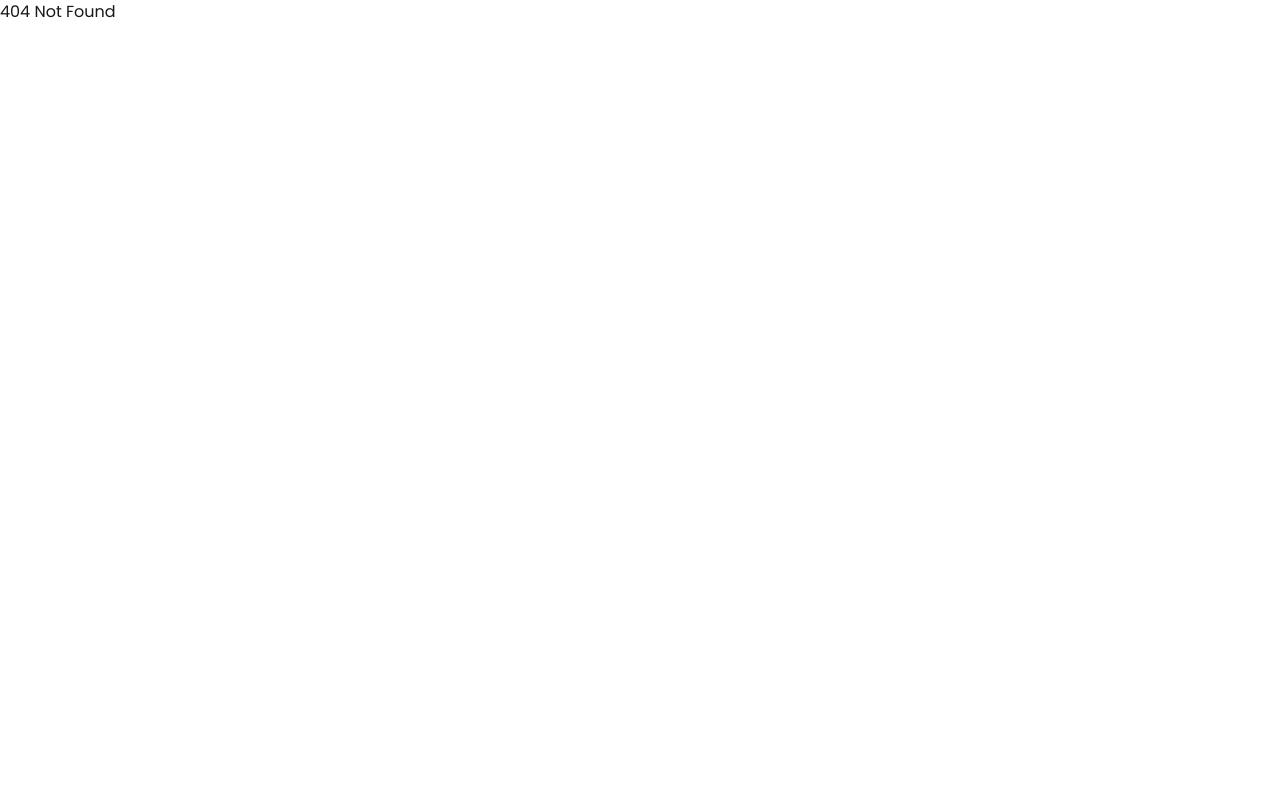
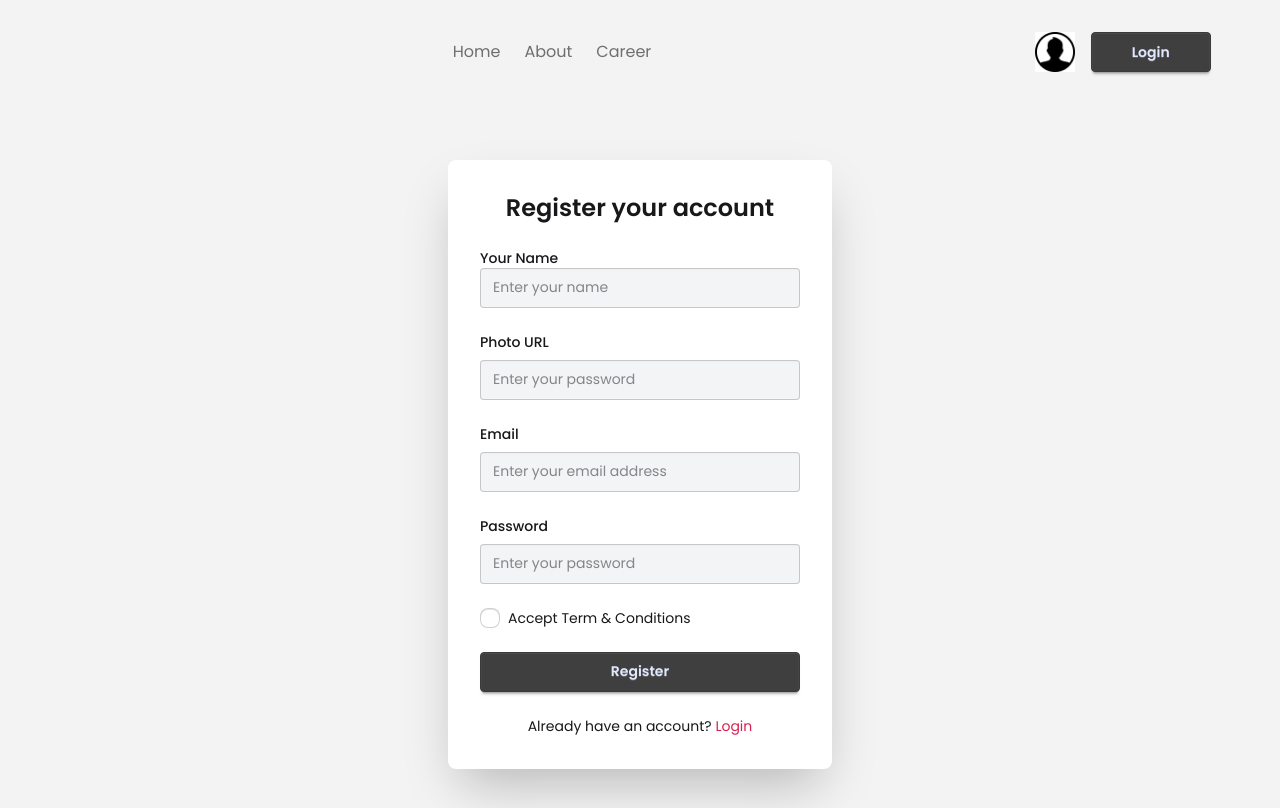
Before and after one commit to abdurrahman-akash/Dragon-News-Portal, a React (Vite) app: page /auth/register in a window 1280 px wide. Before the commit this address had no page. Built offline with nearby package versions, Linux system fonts and the light colour scheme.

Commit message:
feat: implement authlayout and authprovider with Google login

```diff
--- a/package.json
+++ b/package.json
@@ -12,6 +12,7 @@
   "dependencies": {
     "@tailwindcss/vite": "^4.1.13",
     "date-fns": "^4.1.0",
+    "firebase": "^12.3.0",
     "react": "^19.1.1",
     "react-dom": "^19.1.1",
     "react-fast-marquee": "^1.6.5",
--- a/src/components/Navbar.jsx
+++ b/src/components/Navbar.jsx
@@ -1,5 +1,5 @@
 import user from '../assets/user.png'
-import { NavLink } from 'react-router-dom';
+import { Link, NavLink } from 'react-router-dom';
 
 const Navbar = () => {
   return (
@@ -30,7 +30,7 @@ const Navbar = () => {
       {/* Login Section */}
       <div className='flex gap-2 sm:gap-4 items-center login-btn'>
         <img className="w-8 h-8 sm:w-10 sm:h-10" src={user} alt="User Avatar" />
-        <button className='btn btn-primary text-xs sm:text-sm px-4 sm:px-10'>Login</button>
+        <Link to="/auth/login" className='btn btn-primary text-xs sm:text-sm px-4 sm:px-10'>Login</Link>
       </div>
     </div>
   )
--- a/src/components/SocialLogin.jsx
+++ b/src/components/SocialLogin.jsx
@@ -1,17 +1,39 @@
 import { FcGoogle } from "react-icons/fc";
 import { FaGithub } from "react-icons/fa";
+import { GoogleAuthProvider } from "firebase/auth";
+import AuthContext from "../contexts/AuthContext";
+import { useContext } from "react";
 
 const SocialLogin = () => {
-    return (
-      <div className="mb-6">
-        <h2 className="font-bold mb-4 text-lg sm:text-xl">Login with</h2>
+  const googleProvider = new GoogleAuthProvider();
+  const { socialSignIn } = useContext(AuthContext);
+  const handleGoogleSignIn = (e) => {
+    e.preventDefault();
+    // Handle Google sign-in logic here
+    socialSignIn(googleProvider)
+      .then(result => {
+        const user = result.user;
+        console.log(user);
+      })
+      .catch(error => {
+        console.error("Error during Google sign-in:", error);
+      });
+  };
+
+  const handleGithubSignIn = (e) => {
+    e.preventDefault();
+    // Handle Github sign-in logic here
+  };
+  return (
+    <div className="mb-6">
+      <h2 className="font-bold mb-4 text-lg sm:text-xl">Login with</h2>
         <div className="space-y-3">
-            <button className="btn btn-info btn-outline w-full text-xs sm:text-sm">
+            <button onClick={handleGoogleSignIn} className="btn btn-info btn-outline w-full text-xs sm:text-sm">
                 <FcGoogle size={20} className="sm:w-6 sm:h-6" />
                 <span className="hidden sm:inline">Login with Google</span>
                 <span className="sm:hidden">Google</span>
             </button>
-            <button className="btn btn-primary btn-outline w-full text-xs sm:text-sm">
+            <button onClick={handleGithubSignIn} className="btn btn-primary btn-outline w-full text-xs sm:text-sm">
                 <FaGithub size={20} className="sm:w-6 sm:h-6" />
                 <span className="hidden sm:inline">Login with Github</span>
                 <span className="sm:hidden">Github</span>
--- /dev/null
+++ b/src/contexts/AuthContext.jsx
@@ -0,0 +1,5 @@
+import { createContext } from "react";
+
+const AuthContext = createContext(null);
+
+export default AuthContext;
--- /dev/null
+++ b/src/firebase/firebase.config.js
@@ -0,0 +1,21 @@
+// Import the functions you need from the SDKs you need
+import { initializeApp } from "firebase/app";
+import { getAuth } from "firebase/auth";
+// TODO: Add SDKs for Firebase products that you want to use
+// https://firebase.google.com/docs/web/setup#available-libraries
+
+// Your web app's Firebase configuration
+// For Firebase JS SDK v7.20.0 and later, measurementId is optional
+const firebaseConfig = {
+  apiKey: "AIzaSyC8QuRc67IxDnMt8Vne2k569wYijmo3reg",
+  authDomain: "auth-project-763e1.firebaseapp.com",
+  projectId: "auth-project-763e1",
+  storageBucket: "auth-project-763e1.firebasestorage.app",
+  messagingSenderId: "1045008172364",
+  appId: "1:1045008172364:web:b734f1c8187b500c5c3be9",
+  measurementId: "G-HQYLSC7NDX"
+};
+
+// Initialize Firebase
+export const app = initializeApp(firebaseConfig);
+export const auth = getAuth(app);
--- /dev/null
+++ b/src/layouts/AuthLayout.jsx
@@ -0,0 +1,18 @@
+import Navbar from "../components/Navbar";
+import { Outlet } from "react-router-dom";
+
+const AuthLayout = () => {
+  return (
+    <div className="min-h-screen bg-base-200">
+      <header className="w-11/12 mx-auto py-4">
+        {/* Navbar */}
+          <Navbar />
+      </header>
+      <main className="w-11/12 mx-auto py-6">
+        <Outlet />
+      </main>
+    </div>
+  )
+}
+
+export default AuthLayout;
--- a/src/layouts/HomeLayout.jsx
+++ b/src/layouts/HomeLayout.jsx
@@ -19,7 +19,7 @@ const HomeLayout = () => {
       </header>
         <main className="grid grid-cols-1 md:grid-cols-4 lg:grid-cols-12 gap-4 w-11/12 max-w-7xl mx-auto my-3 px-2 sm:px-4">
             {/* Left Aside - Hidden on mobile, full width on tablet, 3 cols on desktop */}
-            <aside className="hidden md:block md:col-span-1 lg:col-span-3 order-1 md:order-1 sticky">
+            <aside className="hidden md:block md:col-span-1 lg:col-span-3 order-1 md:order-1 sticky top-0 h-fit">
               <LeftAside />
             </aside>
 
@@ -29,7 +29,7 @@ const HomeLayout = () => {
             </section>
 
             {/* Right Aside - Full width on mobile, 1 col on tablet, 3 cols on desktop */}
-            <aside className="col-span-1 md:col-span-1 lg:col-span-3 order-3 md:order-3 sticky">
+            <aside className="col-span-1 md:col-span-1 lg:col-span-3 order-3 md:order-3 sticky top-0 max-h-screen overflow-y-auto scrollbar-hide">
               <RightAside />
             </aside>
         </main>
--- a/src/main.jsx
+++ b/src/main.jsx
@@ -3,9 +3,12 @@ import { createRoot } from 'react-dom/client'
 import './index.css'
 import { RouterProvider } from 'react-router-dom'
 import router from './routes/router.jsx'
+import AuthProvider from './providers/AuthProvider.jsx'
 
 createRoot(document.getElementById('root')).render(
   <StrictMode>
-    <RouterProvider router={router} />
+    <AuthProvider>
+      <RouterProvider router={router} />
+    </AuthProvider>
   </StrictMode>,
 )
--- /dev/null
+++ b/src/pages/Login.jsx
@@ -0,0 +1,62 @@
+import { useState } from 'react';
+
+const Login = () => {
+  const [error, setError] = useState(false);
+
+  const handleSubmit = (e) => {
+    e.preventDefault();
+    const form = e.target;
+    const email = form.email.value;
+    const password = form.password.value;
+    console.log(email, password);
+    setError(true);
+  }
+
+  return (
+    <div className='flex items-center justify-center min-h-[80vh] px-4'>
+      <div className='card bg-base-100 w-full max-w-sm shrink-0 shadow-2xl p-6 sm:p-8'>
+        <h2 className='font-semibold text-2xl text-center'>Login Your Account</h2>
+        <form onSubmit={handleSubmit} className='card-body p-0 mt-4'>
+          <fieldset className='fieldset flex flex-col gap-4'>
+            {/* email */}
+            <label className='block text-sm font-medium'>Email</label>
+            <input
+              type="email"
+              name="email"
+              placeholder="Enter Your Email"
+              className="input input-bordered w-full bg-gray-100"
+              required />
+
+            {/* password */}
+            <label className='block text-sm font-medium'>Password</label>
+            <input
+              type="password"
+              name="password"
+              placeholder="Enter Your Password"
+              className="input input-bordered w-full bg-gray-100"
+              required />
+
+              <div>
+                <a href="#" className='link link-hover'>Forgot Password?</a>
+              </div>
+
+              {error && (
+                <div className='mt-4 text-red-500'>
+                  Invalid email or password
+                </div>
+              )}
+
+              <button type="submit" className='btn btn-primary mt-4'>Login</button>
+
+              <div className='mt-4 text-center'>
+                <span>Don't have an account? </span>
+                <a href="/auth/register" className='text-secondary'>Register</a>
+              </div>
+          </fieldset>
+        </form>
+      </div>
+    </div>
+  )
+}
+
+export default Login;
--- /dev/null
+++ b/src/pages/Register.jsx
@@ -0,0 +1,90 @@
+import { useState } from 'react';
+
+const Register = () => {
+  const [error, setError] = useState(false);
+
+  const handleSubmit = (e) => {
+    e.preventDefault();
+    const form = e.target;
+    const email = form.email.value;
+    const password = form.password.value;
+    console.log(email, password);
+    setError(true);
+  }
+
+  return (
+    <div className='flex items-center justify-center min-h-[80vh] px-4'>
+      <div className='card bg-base-100 w-full max-w-sm shrink-0 shadow-2xl p-8'>
+        <h2 className='font-semibold text-2xl text-center mb-6'>Register your account</h2>
+        <form onSubmit={handleSubmit} className='card-body p-0'>
+          <div className='flex flex-col gap-6'>
+            {/* name */}
+            <div>
+              <label className='block text-sm font-medium'>Your Name</label>
+              <input
+                type="text"
+                name="name"
+                placeholder="Enter your name"
+                className="input input-bordered w-full bg-gray-100"
+                required />
+            </div>
+
+            {/* Photo URL */}
+            <div>
+              <label className='block text-sm font-medium mb-2'>Photo URL</label>
+              <input
+                type="text"
+                name="photo"
+                placeholder="Enter your password"
+                className="input input-bordered w-full bg-gray-100"
+                required />
+            </div>
+
+            {/* email */}
+            <div>
+              <label className='block text-sm font-medium mb-2'>Email</label>
+              <input
+                type="email"
+                name="email"
+                placeholder="Enter your email address"
+                className="input input-bordered w-full bg-gray-100"
+                required />
+            </div>
+
+            {/* password */}
+            <div>
+              <label className='block text-sm font-medium mb-2'>Password</label>
+              <input
+                type="password"
+                name="password"
+                placeholder="Enter your password"
+                className="input input-bordered w-full bg-gray-100"
+                required />
+            </div>
+
+            {/* Terms checkbox */}
+            <div className='flex items-center gap-2'>
+              <input type="checkbox" className="checkbox checkbox-sm" required />
+              <span className='text-sm'>Accept Term & Conditions</span>
+            </div>
+
+            {error && (
+              <div className='text-red-500 text-sm'>
+                Invalid email or password
+              </div>
+            )}
+
+            <button type="submit" className='btn btn-primary w-full'>Register</button>
+
+            <div className='text-center'>
+              <span className='text-sm'>Already have an account? </span>
+              <a href="/auth/login" className='text-secondary'>Login</a>
+            </div>
+          </div>
+        </form>
+      </div>
+    </div>
+  )
+}
+
+export default Register;
--- /dev/null
+++ b/src/providers/AuthProvider.jsx
@@ -0,0 +1,37 @@
+import React from "react";
+import AuthContext from "../contexts/AuthContext.jsx";
+import { useState } from "react";
+import { signInWithPopup } from "firebase/auth";
+import { auth } from "../firebase/firebase.config.js";
+
+const AuthProvider = ({ children }) => {
+  const [user, setUser] = useState(null);
+  const [loading, setLoading] = useState(false);
+
+  const socialSignIn = async (provider) => {
+    setLoading(true);
+    try {
+      const result = await signInWithPopup(auth, provider);
+      setUser(result.user);
+      return result;
+    } catch (error) {
+      console.error("Social sign-in error:", error);
+      throw error;
+    } finally {
+      setLoading(false);
+    }
+  };
+
+  const authInfo = {
+    user,
+    setUser,
+    socialSignIn,
+    loading,
+    setLoading,
+  };
+  return (
+    <AuthContext.Provider value={authInfo}>{children}</AuthContext.Provider>
+  );
+};
+
+export default AuthProvider;
```
Also changed, not shown: src/routes/router.jsx (+14 -1 lines), 1 other file (tests, documents, lock files or other folders).
